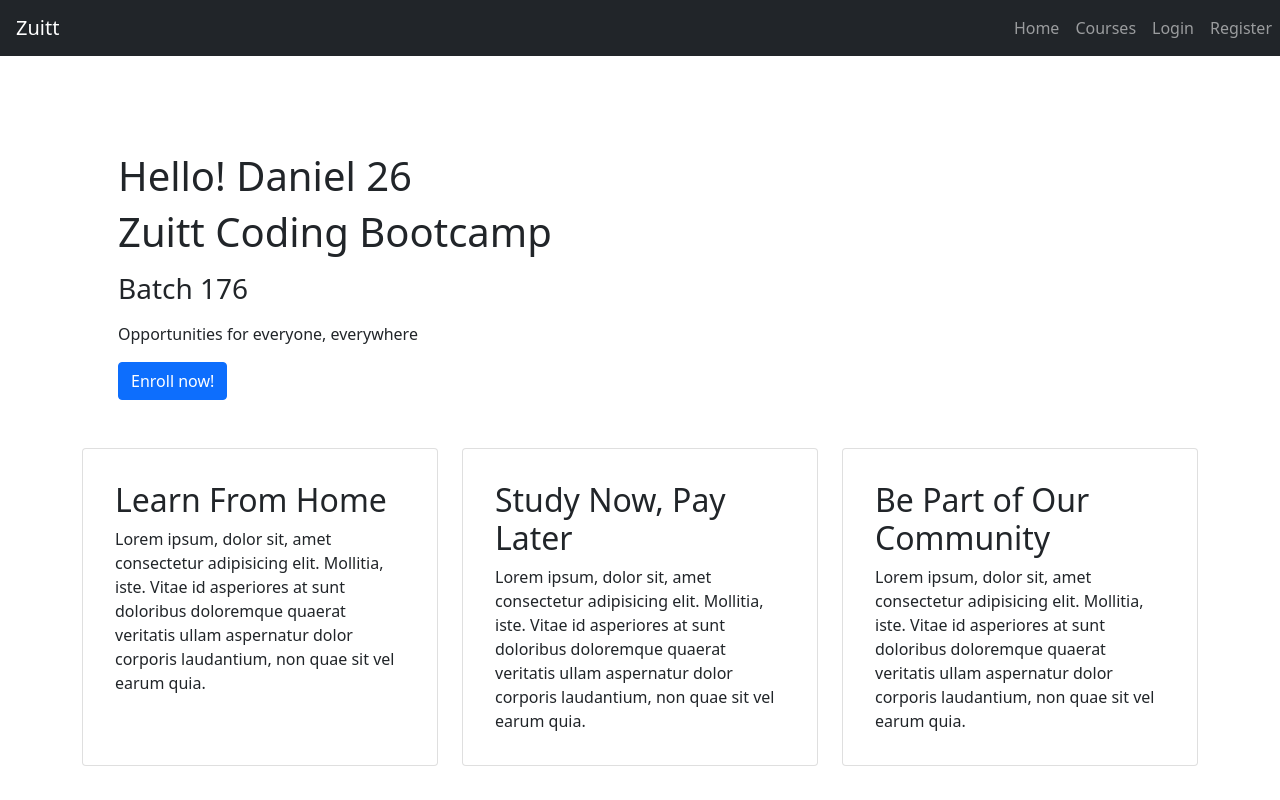
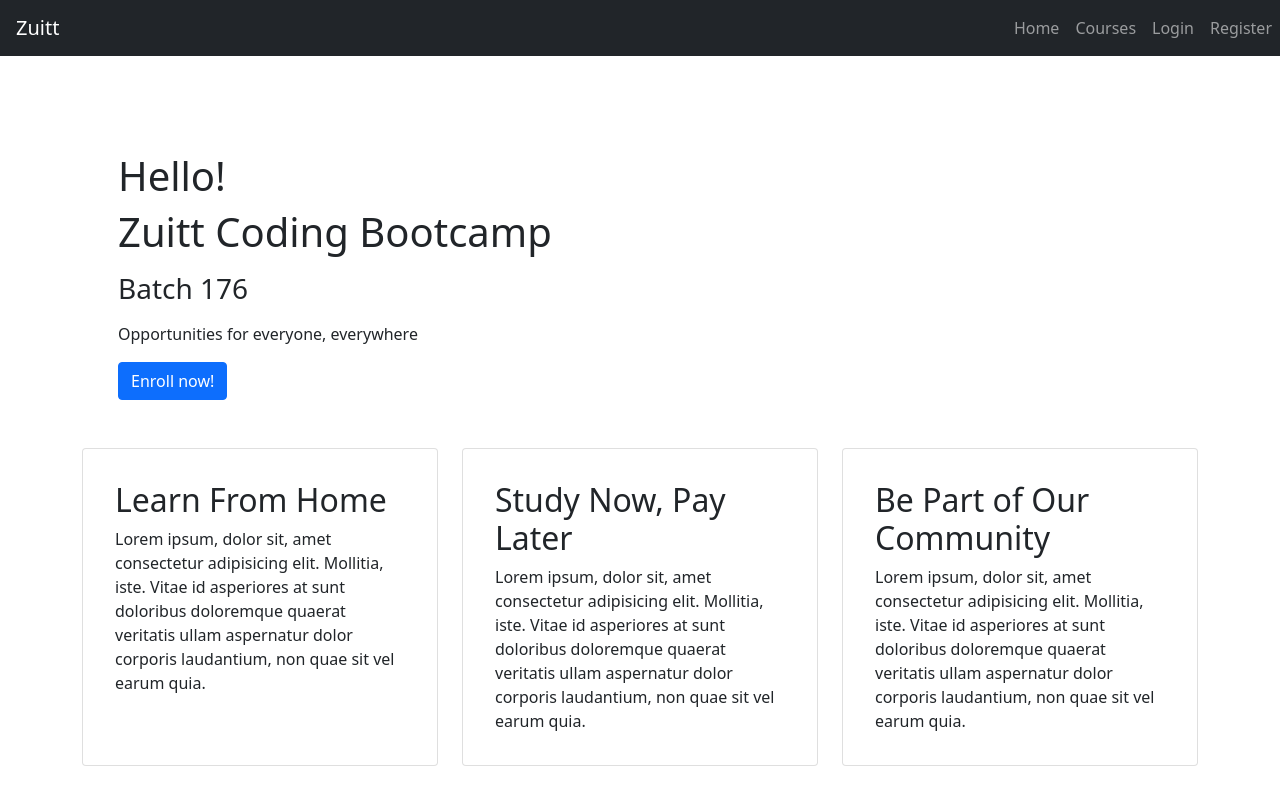
Before and after one commit to afgm05/booking-app, a React (Create React App) app: page / in a window 1280 px wide. Built offline with nearby package versions, Linux system fonts and the light colour scheme.

Commit message:
Edited Homepage

```diff
--- a/src/components/Banner.js
+++ b/src/components/Banner.js
@@ -8,7 +8,7 @@ export default function Banner(props) {
 		<Row>
 			<Col className="p-5">
 
-				<h1>Hello! {props.name} {props.age} </h1>
+				<h1>Hello!</h1>
 
 				<h1 className="mb-3">Zuitt Coding Bootcamp</h1>
 				<h3 className="mb-3">Batch 176</h3>
--- a/src/pages/Home.js
+++ b/src/pages/Home.js
@@ -7,7 +7,7 @@ export default function Home() {
 	return(
 
 		<>
-			<Banner name="Daniel" age={26}/>
+			<Banner />
 			<Highlights />
 		</>
 
```
